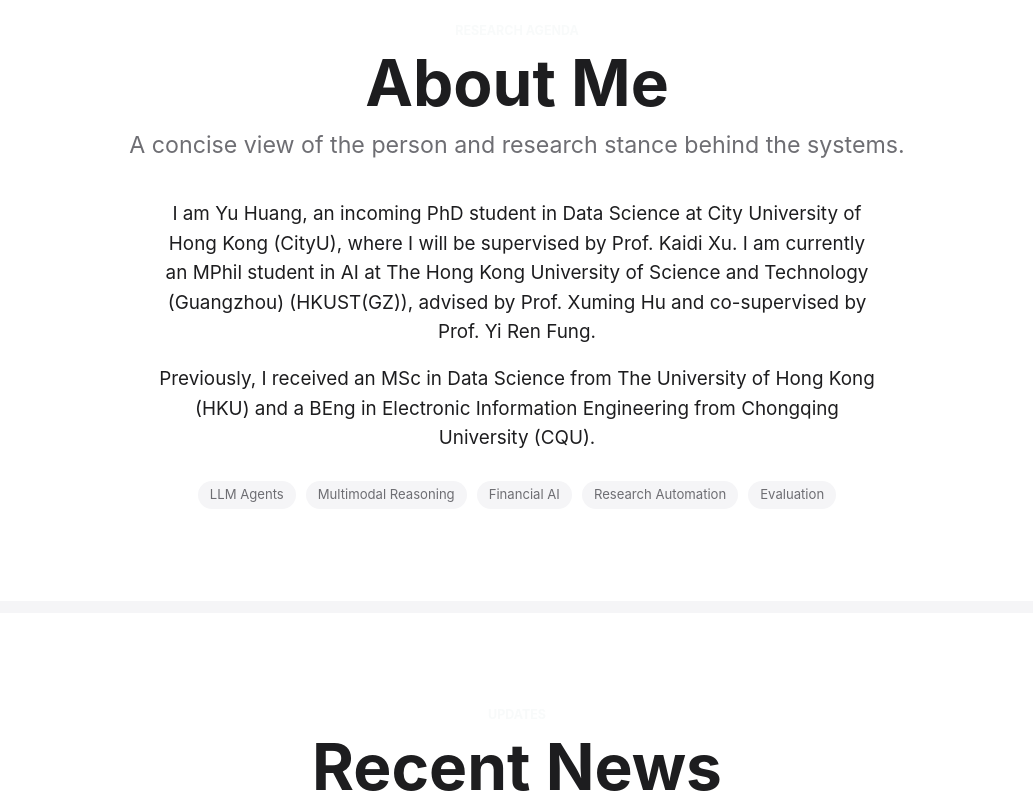
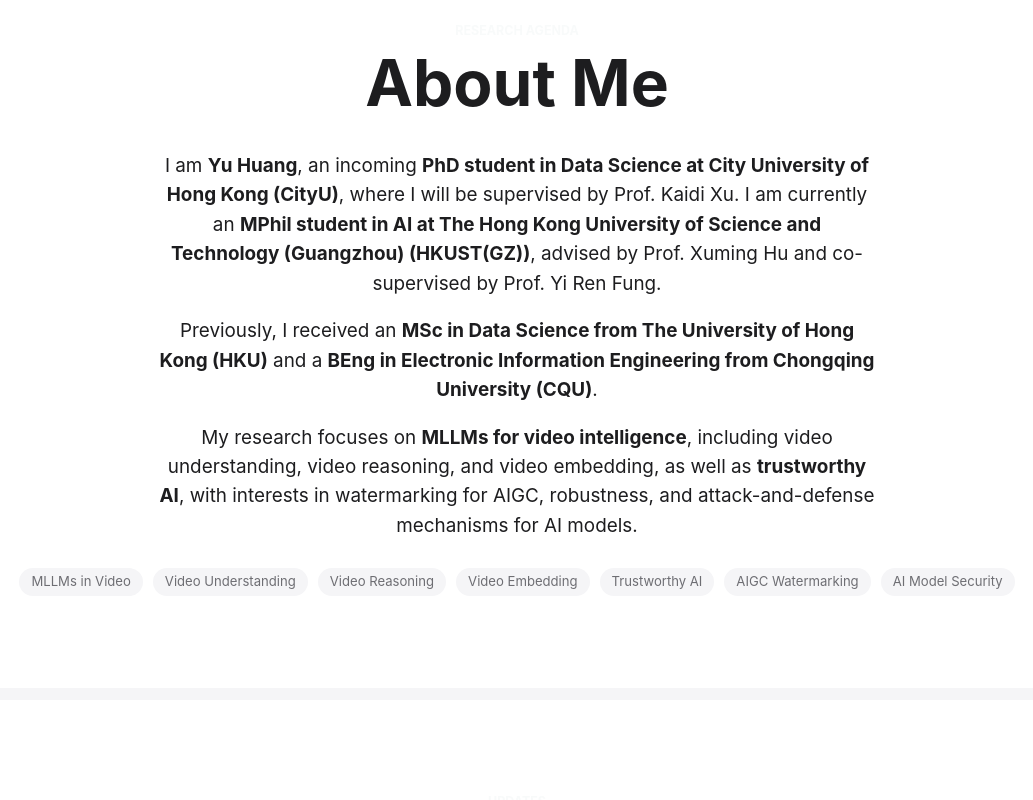
Before and after one commit to hardenyu21/hardenyu21.github.io, a React (Vite) app: page / in a window 1280 px wide. Shown: the part 1160-1960 px from the top of the page, without its empty margins (123-1156 px from the left). Built offline with nearby package versions, Linux system fonts and the light colour scheme.

Commit message:
Update about bio and research focus

```diff
--- a/content/bio.md
+++ b/content/bio.md
@@ -1,3 +1,5 @@
-I am Yu Huang, an incoming PhD student in Data Science at City University of Hong Kong (CityU), where I will be supervised by Prof. Kaidi Xu. I am currently an MPhil student in AI at The Hong Kong University of Science and Technology (Guangzhou) (HKUST(GZ)), advised by Prof. Xuming Hu and co-supervised by Prof. Yi Ren Fung.
+I am **Yu Huang**, an incoming **PhD student in Data Science at City University of Hong Kong (CityU)**, where I will be supervised by Prof. Kaidi Xu. I am currently an **MPhil student in AI at The Hong Kong University of Science and Technology (Guangzhou) (HKUST(GZ))**, advised by Prof. Xuming Hu and co-supervised by Prof. Yi Ren Fung.
 
-Previously, I received an MSc in Data Science from The University of Hong Kong (HKU) and a BEng in Electronic Information Engineering from Chongqing University (CQU).
+Previously, I received an **MSc in Data Science from The University of Hong Kong (HKU)** and a **BEng in Electronic Information Engineering from Chongqing University (CQU)**.
+
+My research focuses on **MLLMs for video intelligence**, including video understanding, video reasoning, and video embedding, as well as **trustworthy AI**, with interests in watermarking for AIGC, robustness, and attack-and-defense mechanisms for AI models.
--- a/content/profile.json
+++ b/content/profile.json
@@ -16,11 +16,13 @@
     "href": "#publications"
   },
   "researchInterests": [
-    "LLM Agents",
-    "Multimodal Reasoning",
-    "Financial AI",
-    "Research Automation",
-    "Evaluation"
+    "MLLMs in Video",
+    "Video Understanding",
+    "Video Reasoning",
+    "Video Embedding",
+    "Trustworthy AI",
+    "AIGC Watermarking",
+    "AI Model Security"
   ],
   "links": [
     {
--- a/src/App.tsx
+++ b/src/App.tsx
@@ -12,6 +12,16 @@
 import { projects } from './data/projects';
 import { publications } from './data/publications';
 
+function renderInlineMarkdown(text: string) {
+  return text.split(/(\*\*[^*]+\*\*)/g).map((part, index) => {
+    if (part.startsWith('**') && part.endsWith('**')) {
+      return <strong key={`${part}-${index}`}>{part.slice(2, -2)}</strong>;
+    }
+
+    return part;
+  });
+}
+
 export default function App() {
   return (
     <>
@@ -23,11 +33,10 @@
           id="about"
           title="About Me"
           eyebrow="Research agenda"
-          aside="A concise view of the person and research stance behind the systems."
         >
           <div className="prose">
             {profile.bio.map((paragraph) => (
-              <p key={paragraph}>{paragraph}</p>
+              <p key={paragraph}>{renderInlineMarkdown(paragraph)}</p>
             ))}
           </div>
           <div className="interest-grid" aria-label="Research interests">
--- a/src/components/Section.tsx
+++ b/src/components/Section.tsx
@@ -4,7 +4,7 @@
   id: string;
   title: string;
   eyebrow: string;
-  aside: string;
+  aside?: string;
   children: ReactNode;
 };
 
@@ -14,7 +14,7 @@
       <div className="section-heading">
         <p className="kicker">{eyebrow}</p>
         <h2>{title}</h2>
-        <p>{aside}</p>
+        {aside ? <p>{aside}</p> : null}
       </div>
       <div className="section-body">{children}</div>
     </section>
```
